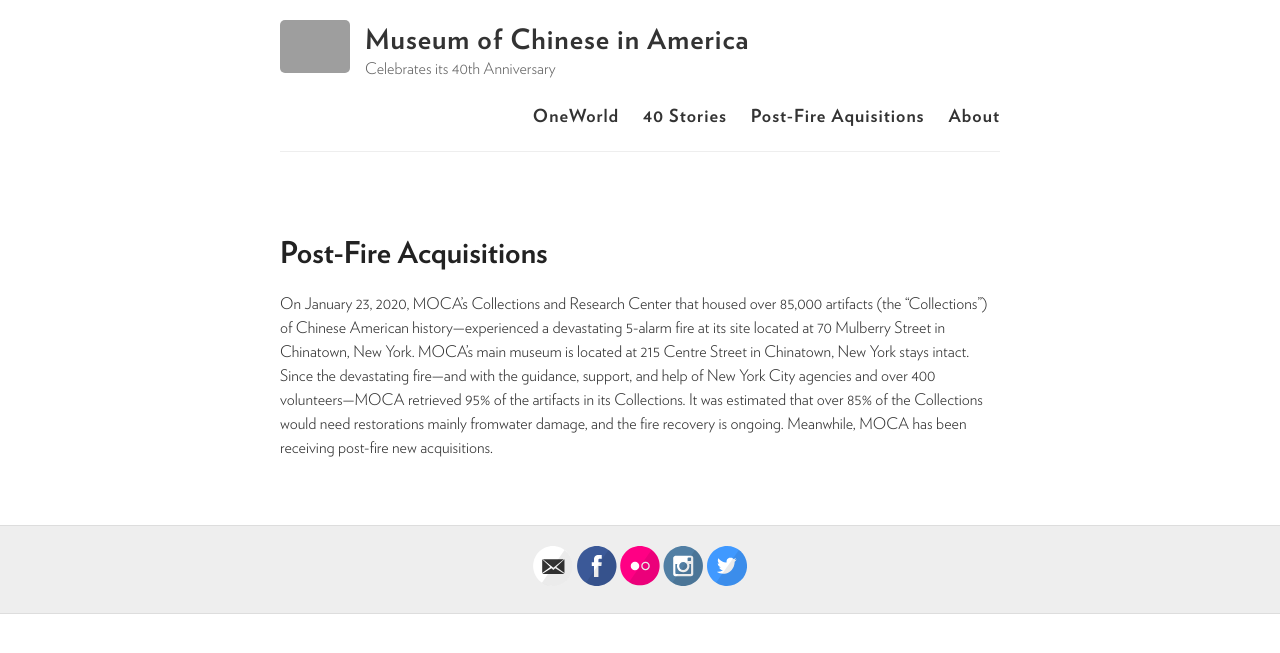
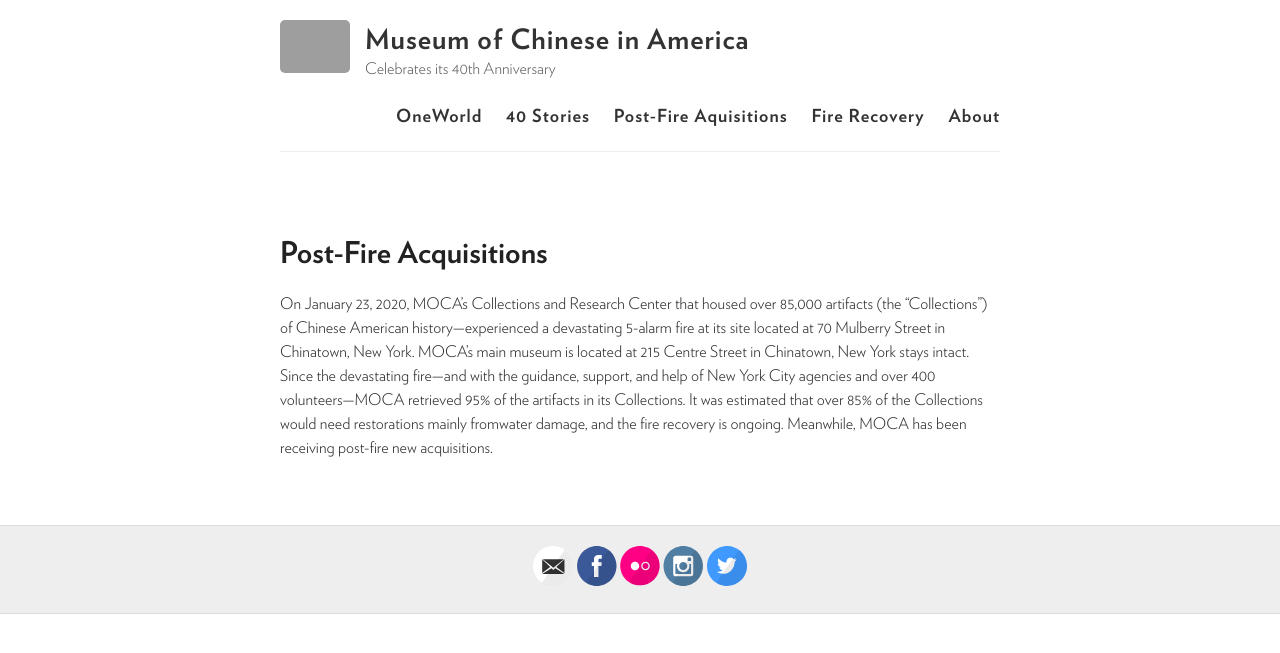
Before and after one commit to moca40/moca40.github.io, a Jekyll site: the page built from post-fire acquisitions.html, in a window 1280 px wide. Shown: the top 653 px of the page. Built offline with Jekyll 4.4.1, drawn with Linux system fonts in a browser that asks for light colours; grey boxes are pictures that could not be loaded.

Commit message:
Update nav.html

```diff
--- a/_includes/nav.html
+++ b/_includes/nav.html
@@ -2,5 +2,6 @@
             <a href="{{ site.baseurl }}/oneworld">OneWorld</a>
             <a href="{{ site.baseurl }}/stories">40 Stories</a>
             <a href="{{ site.baseurl }}/post-fire acquisitions">Post-Fire Aquisitions</a>
+            <a href="{{ site.baseurl }}/fire recovery">Fire Recovery</a>
             <a href="{{ site.baseurl }}/about">About</a>
           </nav>
```
